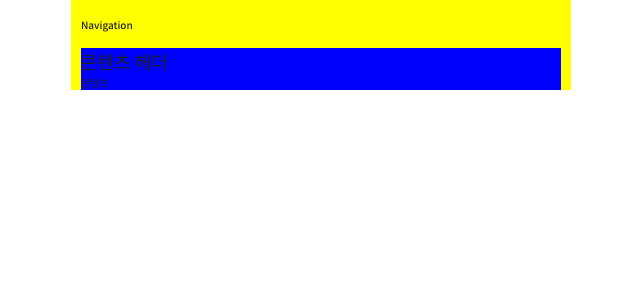
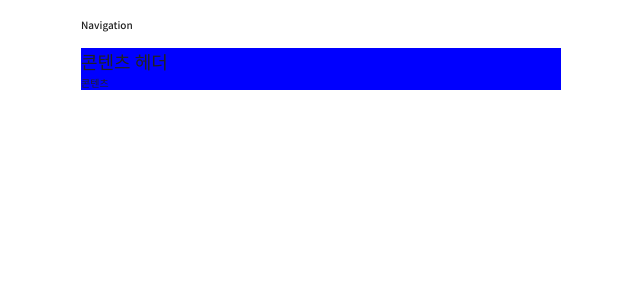
Before and after one commit to ycjeon0129/Planty, a React (Create React App) app in the folder frontend/: page /home in a window 1280 px wide. Shown: the top 300 px of the page, without its empty margins (319-959 px from the left). Built offline with nearby package versions, Linux system fonts and the light colour scheme.

Commit message:
[FE] Design : 페이지 레이아웃 설정

```diff
--- a/frontend/src/AppRouter.tsx
+++ b/frontend/src/AppRouter.tsx
@@ -7,12 +7,14 @@ import Develop from 'pages/Develop';
 function AppRouter() {
 	return (
 		<BrowserRouter>
+			<div className="container">
 				<Routes>
 					<Route path="/" element={<Navigate replace to="/home" />} />
 					<Route path="/home" element={<HomePage />} />
 					{/* 컴포넌트 개발용 */}
 					<Route path="/develop" element={<Develop />} />
 				</Routes>
+			</div>
 		</BrowserRouter>
 	);
 }
--- a/frontend/src/components/layout/PageLayout/PageLayout.scss
+++ b/frontend/src/components/layout/PageLayout/PageLayout.scss
@@ -1,22 +1,19 @@
 @use '../../../styles/base/variable' as var;
 @use '../../../styles/mixins/responsive' as r;
 
-.container {
-	max-width: 500px;
-	margin: auto;
-	background: var.$white;
+.page-layout {
 	padding-left: var.$pd-lg;
 	padding-right: var.$pd-lg;
 
 	@include r.responsive(Phone) {
-		background: red;
+		// background: red;
 	}
 
 	@include r.responsive(Tablet) {
-		background: orange;
+		// background: orange;
 	}
 
 	@include r.responsive(Desktop) {
-		background: yellow;
+		// background: yellow;
 	}
 }
--- a/frontend/src/components/layout/PageLayout/PageLayout.tsx
+++ b/frontend/src/components/layout/PageLayout/PageLayout.tsx
@@ -3,7 +3,7 @@ import './PageLayout.scss';
 
 function PageLayout({ children }: { children: ReactNode }) {
 	return (
-		<div className="container">
+		<div className="page-layout">
 			<div>{children}</div>
 		</div>
 	);
--- a/frontend/src/styles/base/_common.scss
+++ b/frontend/src/styles/base/_common.scss
@@ -43,3 +43,10 @@ h5 {
 h6 {
 	font-size: var.$h6;
 }
+
+// 애플리케이션 컨테이너
+.container {
+	max-width: 500px;
+	margin: auto;
+	background-color: var.$white;
+}
```
Lines whose indentation alone changed are shown as unchanged.
